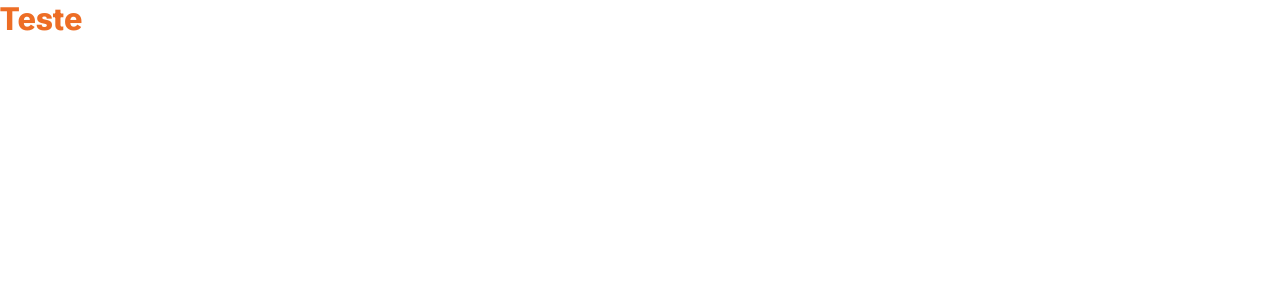
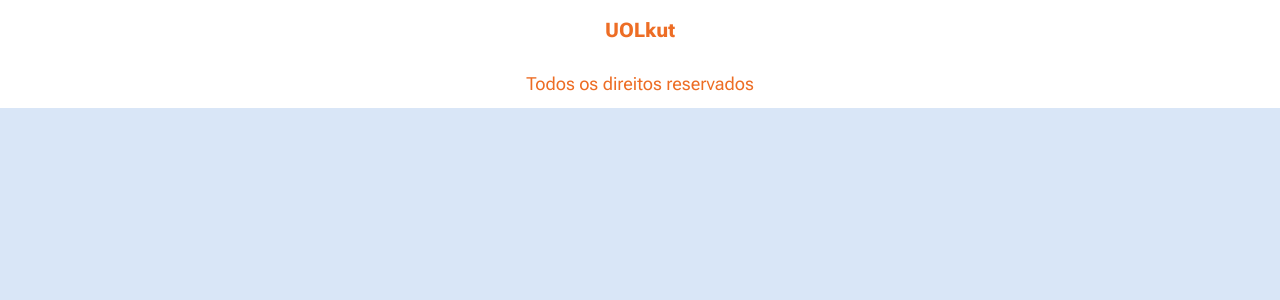
Before and after one commit to Theo-Magno/projeto-compass-desafio-x, a React (Create React App) app in the folder uolkut/: page / in a window 1280 px wide. Shown: the top 300 px of the page. Built offline with nearby package versions, Linux system fonts and the light colour scheme.

Commit message:
feat: initial header and footer done

```diff
--- a/uolkut/package.json
+++ b/uolkut/package.json
@@ -12,7 +12,9 @@
     "@types/react-dom": "^18.2.7",
     "react": "^18.2.0",
     "react-dom": "^18.2.0",
+    "react-router-dom": "^6.16.0",
     "react-scripts": "5.0.1",
+    "styled-components": "^6.0.8",
     "typescript": "^4.9.5",
     "web-vitals": "^2.1.4"
   },
--- /dev/null
+++ b/uolkut/src/App.css
@@ -0,0 +1,6 @@
+.App {
+  display: flex;
+  flex-wrap: wrap;
+  min-width: 100%;
+  min-height: 100%;
+}
--- a/uolkut/src/App.tsx
+++ b/uolkut/src/App.tsx
@@ -1,7 +1,15 @@
+import Header from "./components/Header";
+import Main from "./components/Main";
+import Footer from "./components/Footer";
+
+import './App.css'
+
 function App() {
   return (
     <div className="App">
-      <h1>Teste</h1>
+      <Header />
+      <Main />
+      <Footer />
     </div>
   );
 }
--- /dev/null
+++ b/uolkut/src/components/Footer.css
@@ -0,0 +1,23 @@
+footer {
+  display: none;
+}
+
+@media (min-width: 768px) and (max-width: 1199px) {}
+
+@media (min-width: 1200px) {
+  footer {
+    display: flex;
+    flex-wrap: wrap;
+    justify-content: center;
+    width: 100%;
+    max-height: 48px;
+    background-color: #FFF;
+    padding: 12px;
+  }
+
+  .footer-text {
+    font-size: 18px;
+    line-height: 24px;
+    color: var(--primary-color);
+  }
+}
--- /dev/null
+++ b/uolkut/src/components/Footer.tsx
@@ -0,0 +1,13 @@
+import './Footer.css'
+
+type Props = {}
+
+const Footer = (props: Props) => {
+  return (
+    <footer>
+      <p className='footer-text'>Todos os direitos reservados</p>
+    </footer>
+  )
+}
+
+export default Footer
--- /dev/null
+++ b/uolkut/src/components/Header.css
@@ -0,0 +1,18 @@
+header {
+  display: flex;
+  flex-wrap: wrap;
+  justify-content: center;
+  align-items: center;
+  width: 100%;
+  max-height: 60px;
+  background-color: #FFF;
+  padding: 18px;
+}
+
+header h1 {
+  font-size: 20px;
+}
+
+@media (min-width: 768px) and (max-width: 1199px) {}
+
+@media (min-width: 1200px) {}
--- /dev/null
+++ b/uolkut/src/components/Header.tsx
@@ -0,0 +1,13 @@
+import './Header.css'
+
+type Props = {}
+
+const Header = (props: Props) => {
+  return (
+    <header>
+      <h1>UOLkut</h1>
+    </header>
+  )
+}
+
+export default Header
--- /dev/null
+++ b/uolkut/src/components/Main.css
@@ -0,0 +1,3 @@
+main {
+  background-color: var(--background-color);
+}
--- /dev/null
+++ b/uolkut/src/components/Main.tsx
@@ -0,0 +1,12 @@
+import './Main.css'
+
+type Props = {}
+
+const Main = (props: Props) => {
+  return (
+    <main>
+    </main>
+  )
+}
+
+export default Main
--- a/uolkut/src/index.css
+++ b/uolkut/src/index.css
@@ -17,6 +17,12 @@
   appearance: none;
   list-style: none;
   text-decoration: none;
+}
+
+body {
+  width: 100vw;
+  height: 100vh;
+  background-color: var(--background-color);
 }
 
 h1,
```
Also changed, not shown: uolkut/public/index.html (+0 -21 lines), 1 other file (tests, documents, lock files or other folders).
